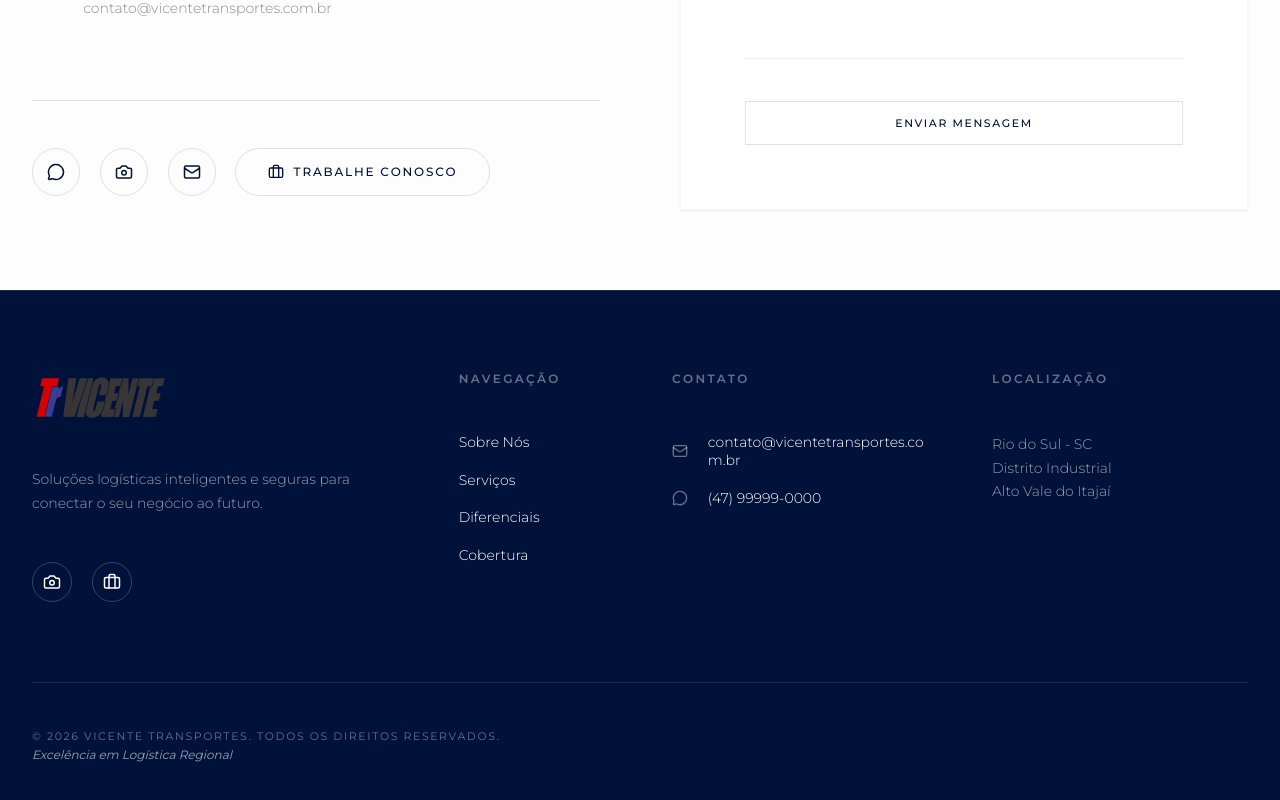
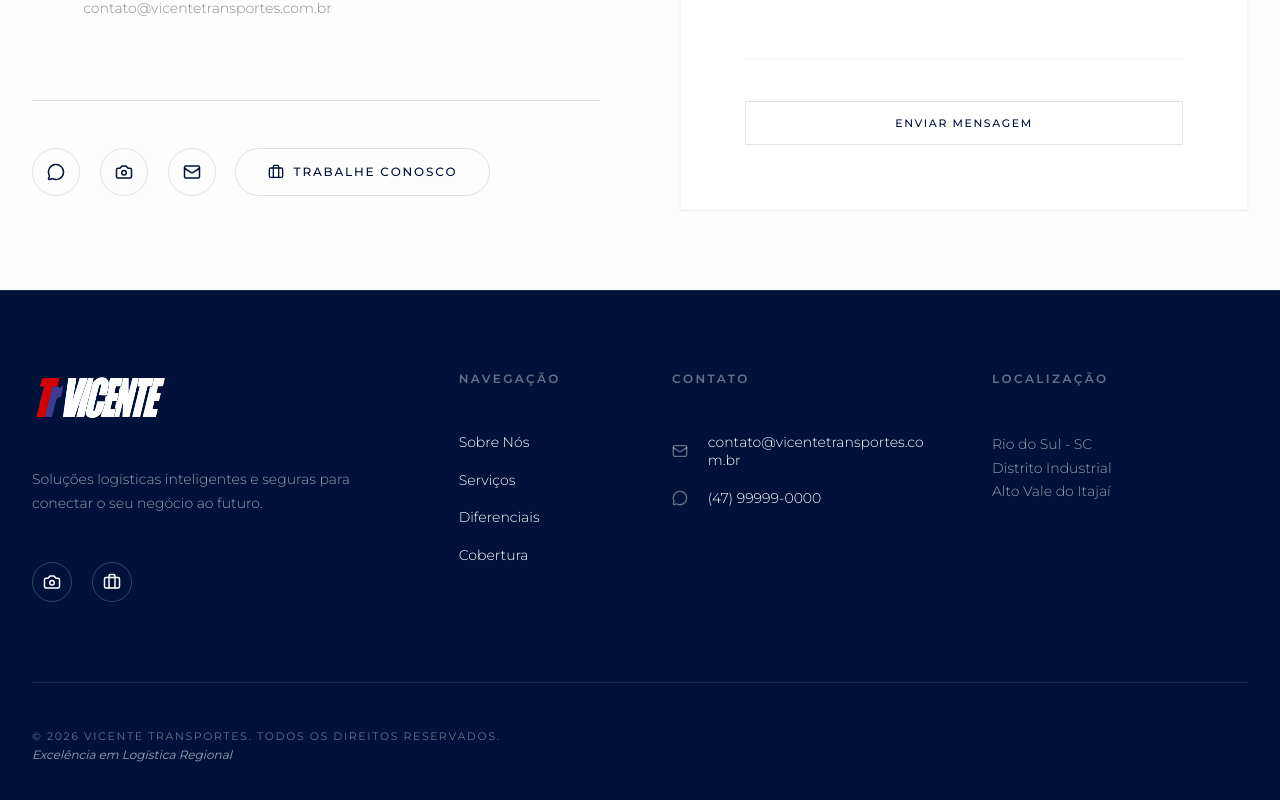
Before and after one commit to gabste8831/Tr-Transportes-Landing-Page, a Next.js app: page / in a window 1280 px wide. Shown: the part 5786-6586 px from the top of the page. Built offline with nearby package versions, Linux system fonts and the light colour scheme.

Commit message:
logo adequada no footer

```diff
--- a/src/components/sections/footer/Footer.tsx
+++ b/src/components/sections/footer/Footer.tsx
@@ -8,7 +8,7 @@ export default function Footer() {
         <div className={styles.grid}>
           <div className={styles.brandCol}>
             <img
-              src="/images/logo_tr.svg"
+              src="/images/logo_tr_branca.svg"
               alt="Vicente Transportes"
               className={styles.logo}
             />
```
Also changed, not shown: public/images/logo_tr_branca.svg (added).
